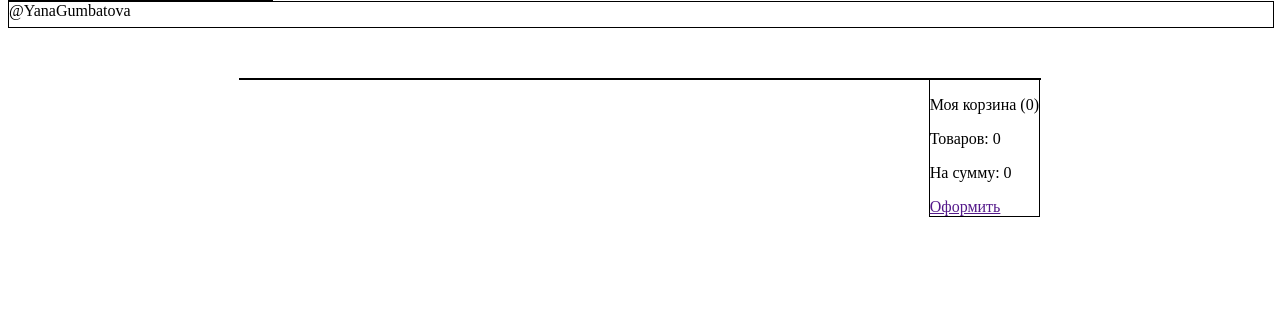
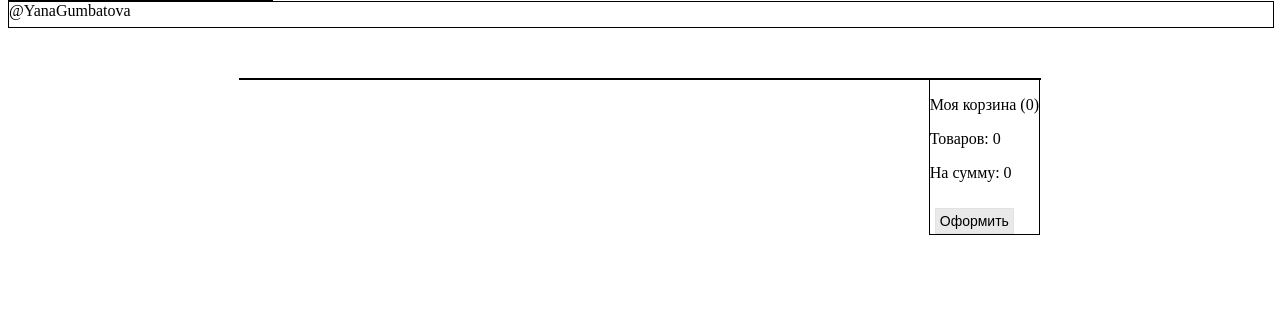
Before and after one commit to YanaGumbatova555/Yana, a PHP site: page / in a window 1280 px wide. Shown: the part 671-980 px from the top of the page. Run offline with PHP 8.4, Linux system fonts and the light colour scheme; some libraries are stand-ins or nearby versions.

Commit message:
Update style.css

```diff
--- a/style.css
+++ b/style.css
@@ -71,3 +71,14 @@ ul li:hover
   float: right;
   border: 1px solid black;
 }
+#block-cart > div > a{
+  font: 14px sans-serif;
+  display: inline-block;
+  padding: 4px;
+  border: 1px solid #E2E2E2;
+  margin-top: 10px;
+  margin-left: 5px;
+  text-decoration: none;
+  background-color: #E9E9E9;
+  color: black;
+}
```
